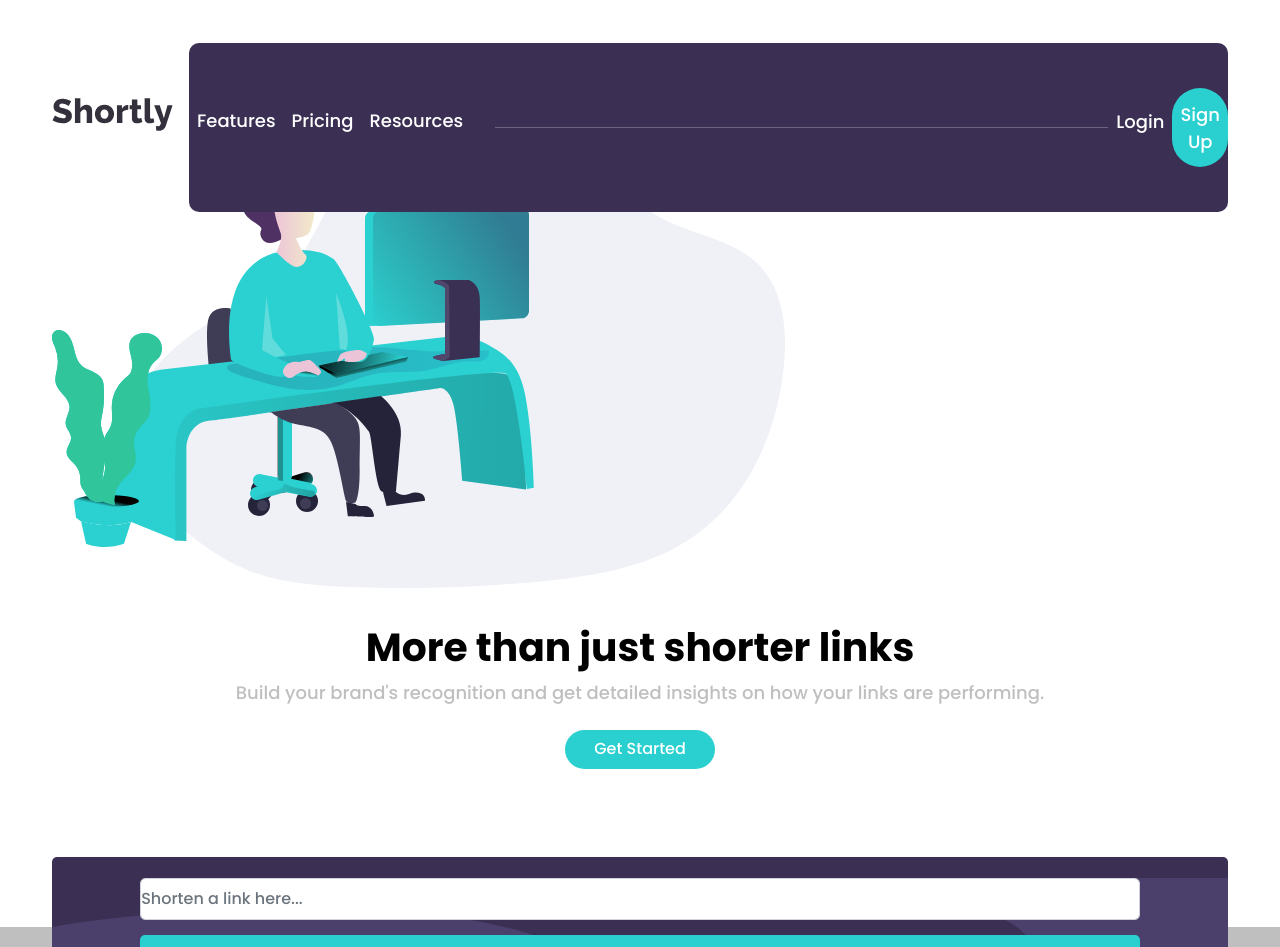
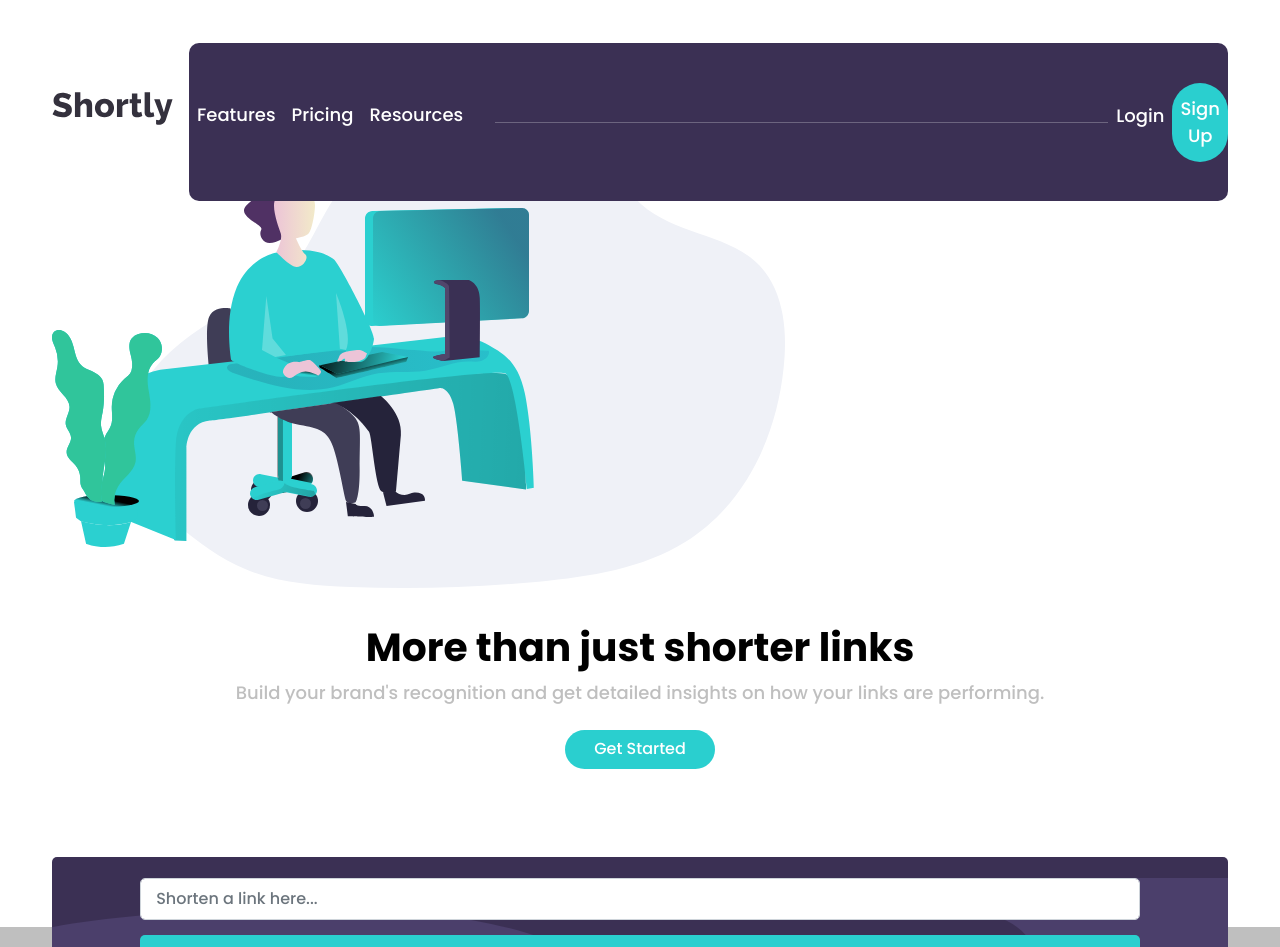
Before and after one commit to tadepoju95/react-shortly, a React (Create React App) app: page / in a window 1280 px wide. Shown: the top 947 px of the page. Built offline with nearby package versions, Linux system fonts and the light colour scheme.

Commit message:
Modified files in project folder.

```diff
--- a/src/components/main.css
+++ b/src/components/main.css
@@ -29,7 +29,7 @@ img {
 	border-radius: 10px;
 	margin-top: 1.50em;
 	text-align: center;
-	padding: 2.50em 0;
+	padding: 2.20em 0;
 }
 
 .nav-right-links .signup-linkColor {
@@ -54,8 +54,8 @@ hr {
 	color: white;
 }
 
-a {
-	color: white !important;
+#responsive-navbar-nav a {
+	color: white;
 }
 
 
@@ -98,7 +98,7 @@ p {
 	padding: 8em 0;
 }
 
-.input-group {
+#input-group {
 	margin-top: 1em;
 }
 
@@ -110,11 +110,12 @@ p {
 	transform: translateY(70px);
 }
 
-.input-group .form-control {
+#input-group .form-control {
 	width: 85%;
 	margin: 0 auto;
 	padding: .50em 0;
-	border-radius: 5px !important;
+	border-radius: 5px;
+	text-indent: 15px;
 }
 
 #button-addon2 {
--- a/src/components/sections/Form.js
+++ b/src/components/sections/Form.js
@@ -15,7 +15,7 @@ class Form extends React.Component {
 
 	renderForm() {
 		return (
-				<div className="input-group mb-3 d-flex flex-column">
+				<div id="input-group" className="mb-3 d-flex flex-column">
 		  			<input type="text" className="form-control" placeholder="Shorten a link here..." aria-label="Recipient's username" aria-describedby="button-addon2" />
 	    			<button className="btn" type="button" id="button-addon2" style={{opacity: this.state.onHover}} onMouseEnter={this.onButtonHover} onMouseLeave={this.noHover}>Shorten It!</button>
 	  			</div>
```
